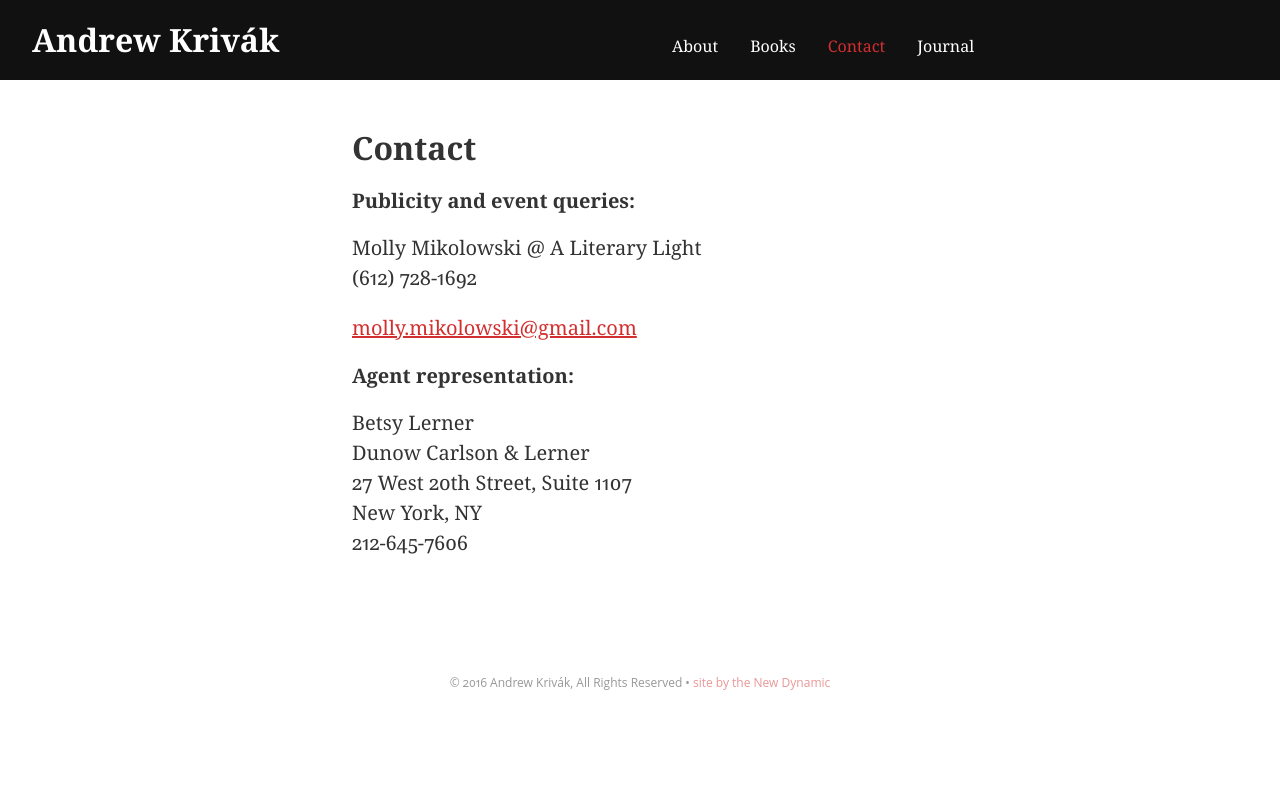
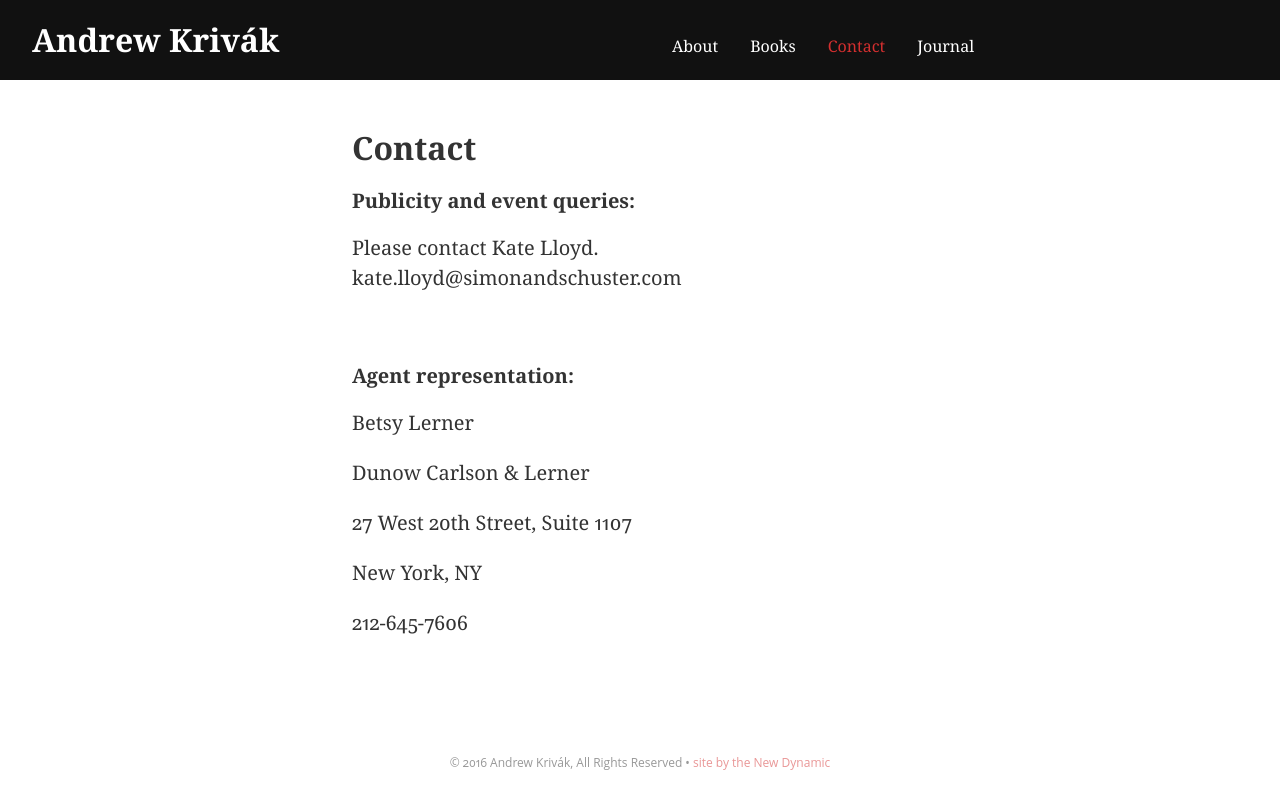
Before and after one commit to theNewDynamic/andrewkrivak.com--archive, a Jekyll site: the page built from _landing_pages/contact.md, in a window 1280 px wide. Shown: the top 809 px of the page. Built offline with Jekyll 4.4.1, drawn with Linux system fonts in a browser that asks for light colours.

Commit message:
Updated '/_landing_pages/contact.md' via CloudCannon

```diff
--- a/_landing_pages/contact.md
+++ b/_landing_pages/contact.md
@@ -1,20 +1,22 @@
 ---
 title: Contact
-#include: components/forms-contact.html
 ---
+
 
 ### Publicity and event queries:
 
-Molly Mikolowski @ A Literary Light
-(612) 728-1692
+Please contact Kate Lloyd. kate.lloyd@simonandschuster.com
 
-<molly.mikolowski@gmail.com>
-
-
+&nbsp;
 
 ### Agent representation:
+
 Betsy Lerner
+
 Dunow Carlson & Lerner
+
 27 West 20th Street, Suite 1107
+
 New York, NY
+
 212-645-7606
```
